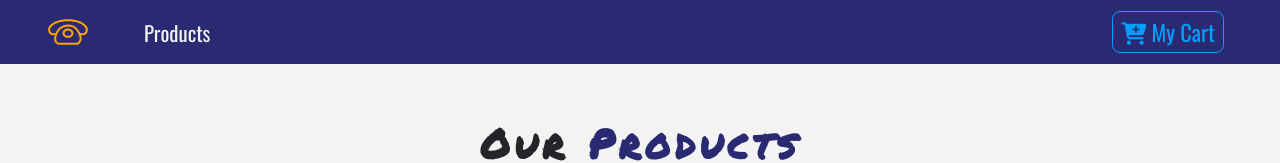
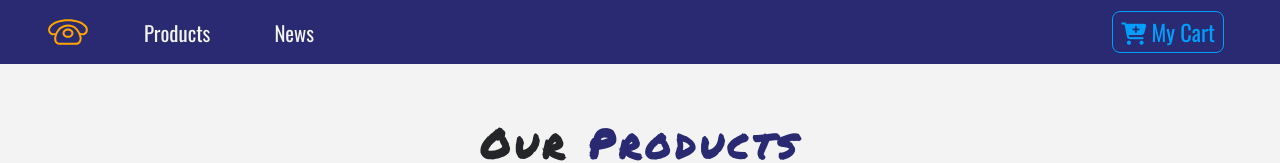
Before and after one commit to mvcman/e-mart, a React (Create React App) app: page / in a window 1280 px wide. Shown: the top 163 px of the page. Built offline with nearby package versions, Linux system fonts and the light colour scheme.

Commit message:
news link added!

```diff
--- a/src/components/Navbar.js
+++ b/src/components/Navbar.js
@@ -12,6 +12,11 @@ export default class Navbar extends Component {
                 <ul className="navbar-nav align-items-center">
                     <li className="nav-item ml-5">
                         <Link to="/" className="nav-link">Products</Link>
+                    </li>
+                </ul>
+                <ul className="navbar-nav align-items-center">
+                    <li className="nav-item ml-5">
+                        <Link to="/news" className="nav-link">News</Link>
                     </li>
                 </ul>
                 <Link to="/store" className="ml-auto"><Button><span><i className="fas fa-cart-plus"></i></span> My cart</Button></Link>
```
